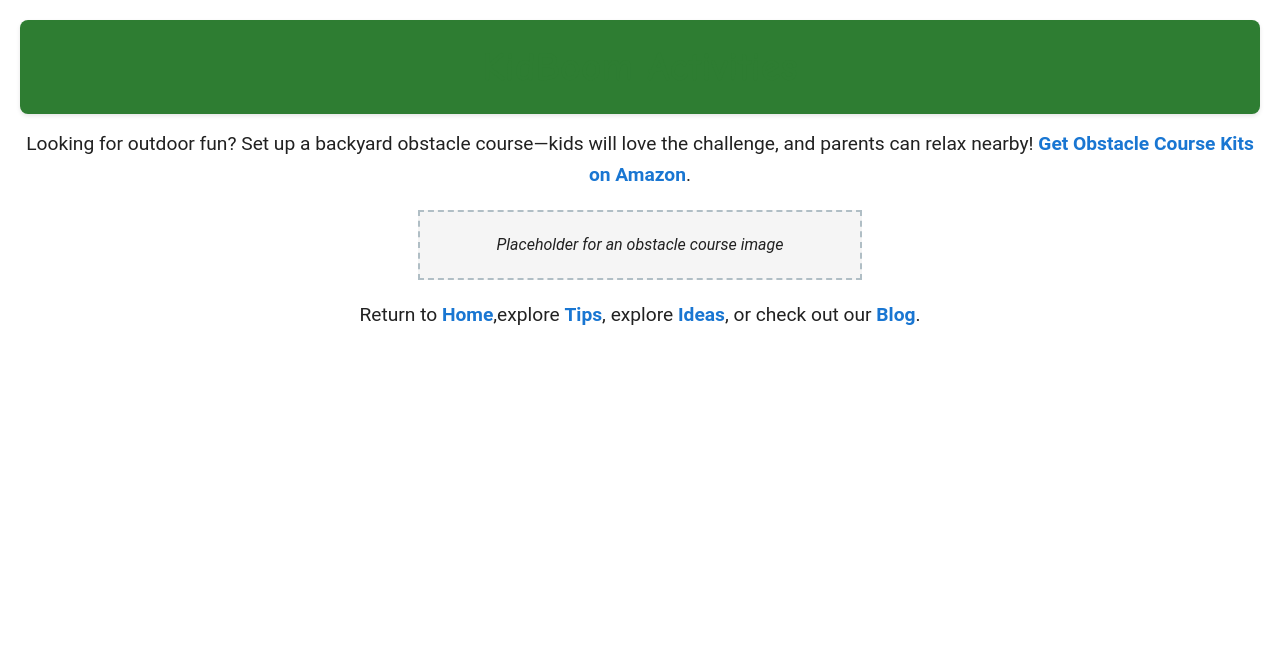
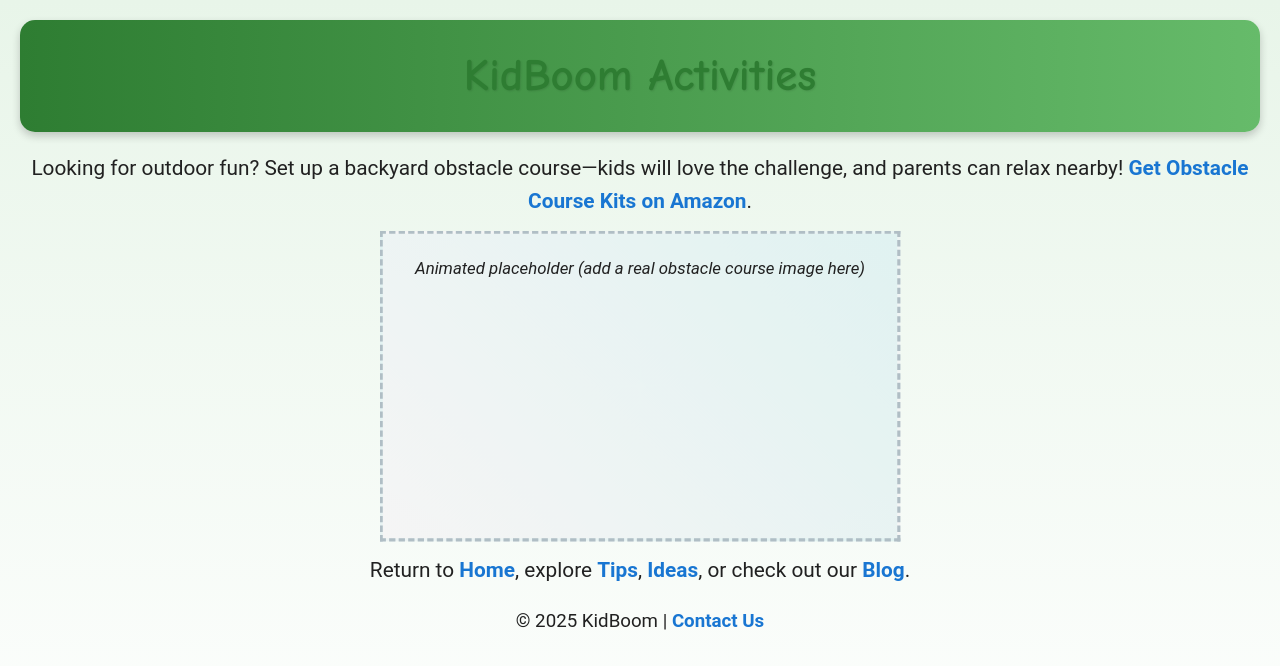
Before and after one commit to Priyankatraders/Kidsboom, a plain HTML site: page activities.html in a window 1280 px wide. Drawn offline with Linux system fonts and the light colour scheme.

Commit message:
Update activities.html

```diff
--- a/activities.html
+++ b/activities.html
@@ -9,25 +9,28 @@
       font-family: 'Roboto', Arial, sans-serif;
       margin: 0;
       padding: 20px;
-      background-color: #FFFFFF;
+      background: linear-gradient(to bottom, #E8F5E9, #FFFFFF);
       text-align: center;
       line-height: 1.6;
+      min-height: 100vh;
     }
     header {
-      background-color: #2E7D32;
+      background: linear-gradient(to right, #2E7D32, #66BB6A);
       color: white;
-      padding: 15px;
-      border-radius: 8px;
-      box-shadow: 0 2px 4px rgba(0, 0, 0, 0.1);
+      padding: 20px;
+      border-radius: 15px;
+      box-shadow: 0 4px 8px rgba(0, 0, 0, 0.2);
+      margin-bottom: 20px;
     }
     h1 {
       font-family: 'Comic Sans MS', 'Roboto', Arial, sans-serif;
       color: #2E7D32;
-      font-size: 2.5em;
+      font-size: 2.8em;
       margin: 0;
+      text-shadow: 1px 1px 2px rgba(0, 0, 0, 0.1);
     }
     p {
-      font-size: 1.2em;
+      font-size: 1.3em;
       color: #212121;
       margin: 15px 0;
     }
@@ -35,26 +38,39 @@
       color: #1976D2;
       text-decoration: none;
       font-weight: bold;
+      transition: all 0.3s ease;
     }
     a:hover {
+      color: #0D47A1;
       text-decoration: underline;
-      color: #0D47A1;
+      box-shadow: 0 2px 4px rgba(25, 118, 210, 0.3);
     }
     .placeholder-img {
       width: 100%;
-      max-width: 400px;
-      height: auto;
-      background-color: #F5F5F5;
-      border: 2px dashed #B0BEC5;
+      max-width: 450px;
+      height: 250px;
+      background: linear-gradient(45deg, #F5F5F5, #E0F2F1);
+      border: 3px dashed #B0BEC5;
       margin: 20px auto;
       padding: 20px;
       color: #212121;
       font-style: italic;
+      animation: pulse 2s infinite;
+    }
+    @keyframes pulse {
+      0% { transform: scale(1); }
+      50% { transform: scale(1.05); }
+      100% { transform: scale(1); }
+    }
+    footer {
+      margin-top: 20px;
+      font-size: 0.9em;
+      color: #757575;
     }
     @media (max-width: 600px) {
-      h1 { font-size: 2em; }
-      p { font-size: 1em; }
-      .placeholder-img { max-width: 100%; }
+      h1 { font-size: 2.2em; }
+      p { font-size: 1.1em; }
+      .placeholder-img { max-width: 100%; height: 200px; }
     }
   </style>
 </head>
@@ -62,8 +78,11 @@
   <header>
     <h1>KidBoom Activities</h1>
   </header>
-  <p>Looking for outdoor fun? Set up a backyard obstacle course—kids will love the challenge, and parents can relax nearby! <a href="[your Amazon affiliate link]">Get Obstacle Course Kits on Amazon</a>.</p>
-  <div class="placeholder-img">Placeholder for an obstacle course image</div>
-  <p>Return to <a href="index.html">Home</a>,explore <a href="tips.html">Tips</a>, explore <a href="ideas.html">Ideas</a>, or check out our <a href="blog.html">Blog</a>.</p>
+  <p>Looking for outdoor fun? Set up a backyard obstacle course—kids will love the challenge, and parents can relax nearby! <a href="[insert your obstacle course kit affiliate link here]">Get Obstacle Course Kits on Amazon</a>.</p>
+  <div class="placeholder-img">Animated placeholder (add a real obstacle course image here)</div>
+  <p>Return to <a href="index.html">Home</a>, explore <a href="tips.html">Tips</a>, <a href="ideas.html">Ideas</a>, or check out our <a href="blog.html">Blog</a>.</p>
+  <footer>
+    <p>© 2025 KidBoom | <a href="mailto:contact@kidsboom.blog">Contact Us</a></p>
+  </footer>
 </body>
 </html>
```
